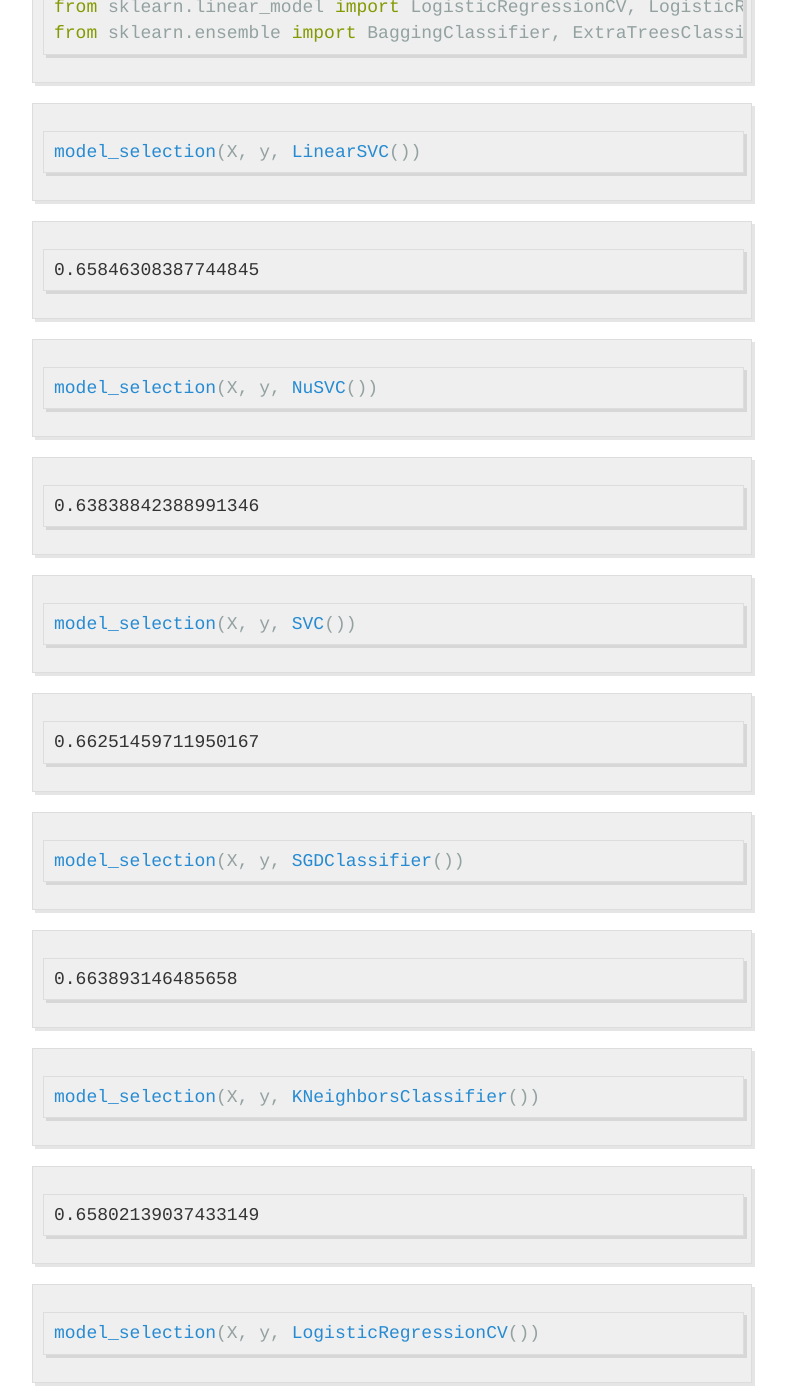
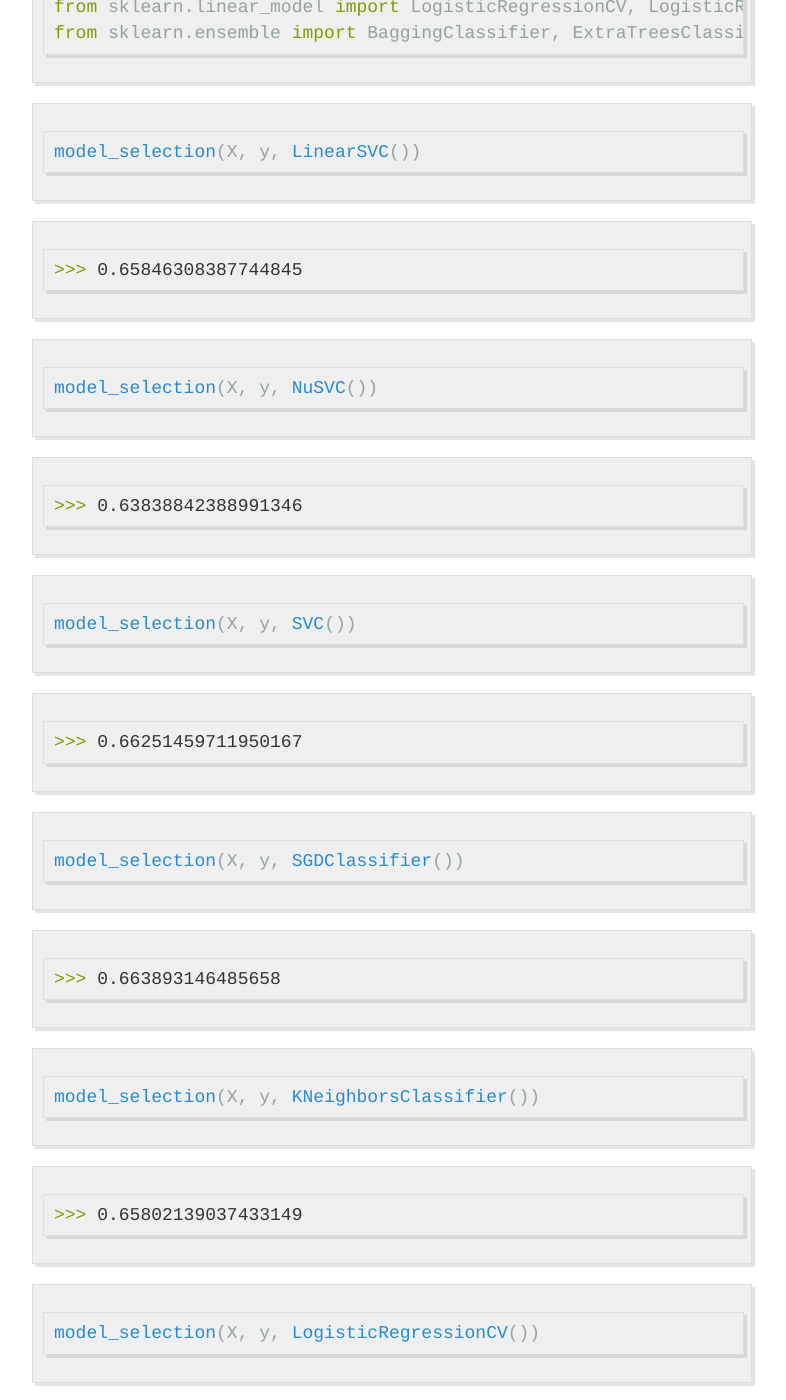
Before and after one commit to rebeccabilbro/rebeccabilbro.github.io, a Jekyll site: the page built from _posts/2017-2-1-visual-model-selection-with-yellowbrick.md, in a window 1280 px wide and 1400 px high, scrolled down 4771 px. Shown: the whole window, without its empty margins (248-1034 px from the left). Built offline with Jekyll 4.4.1, drawn with Linux system fonts in a browser that asks for light colours.

````diff
--- a/_posts/2017-2-1-visual-model-selection-with-yellowbrick.md
+++ b/_posts/2017-2-1-visual-model-selection-with-yellowbrick.md
@@ -216,11 +216,9 @@ from sklearn.ensemble import BaggingClassifier, ExtraTreesClassifier, RandomFore
 model_selection(X, y, LinearSVC())
 ```
 
-
-
-
-    0.65846308387744845
-
+```bash
+>>> 0.65846308387744845
+```
 
 
 
@@ -228,11 +226,9 @@ model_selection(X, y, LinearSVC())
 model_selection(X, y, NuSVC())
 ```
 
-
-
-
-    0.63838842388991346
-
+```bash
+>>> 0.63838842388991346
+```
 
 
 
@@ -240,11 +236,9 @@ model_selection(X, y, NuSVC())
 model_selection(X, y, SVC())
 ```
 
-
-
-
-    0.66251459711950167
-
+```bash
+>>> 0.66251459711950167
+```
 
 
 
@@ -252,11 +246,9 @@ model_selection(X, y, SVC())
 model_selection(X, y, SGDClassifier())
 ```
 
-
-
-
-    0.663893146485658
-
+```bash
+>>> 0.663893146485658
+```
 
 
 
@@ -264,11 +256,9 @@ model_selection(X, y, SGDClassifier())
 model_selection(X, y, KNeighborsClassifier())
 ```
 
-
-
-
-    0.65802139037433149
-
+```bash
+>>> 0.65802139037433149
+```
 
 
 
@@ -276,11 +266,9 @@ model_selection(X, y, KNeighborsClassifier())
 model_selection(X, y, LogisticRegressionCV())
 ```
 
-
-
-
-    0.65846308387744845
-
+```bash
+>>> 0.65846308387744845
+```
 
 
 
@@ -288,11 +276,9 @@ model_selection(X, y, LogisticRegressionCV())
 model_selection(X, y, LogisticRegression())
 ```
 
-
-
-
-    0.65812609897010799
-
+```bash
+>>> 0.65812609897010799
+```
 
 
 
@@ -300,11 +286,9 @@ model_selection(X, y, LogisticRegression())
 model_selection(X, y, BaggingClassifier())
 ```
 
-
-
-
-    0.69881710646041861
-
+```bash
+>>> 0.69881710646041861
+```
 
 
 
@@ -312,11 +296,9 @@ model_selection(X, y, BaggingClassifier())
 model_selection(X, y, ExtraTreesClassifier())
 ```
 
-
-
-
-    0.68713648045448383
-
+```bash
+>>> 0.68713648045448383
+```
 
 
 
@@ -324,11 +306,9 @@ model_selection(X, y, ExtraTreesClassifier())
 model_selection(X, y, RandomForestClassifier())
 ```
 
-
-
-
-    0.69957248348231649
-
+```bash
+>>> 0.69957248348231649
+```
 
 
 Which model performs best?
@@ -373,7 +353,7 @@ visual_model_selection(X, y, LinearSVC())
 ```
 
 
-![png](images/2017-02-01-linear-svc.png)
+![png](https://raw.githubusercontent.com/rebeccabilbro/rebeccabilbro.github.io/master/images/2017-02-01-linear-svc.png)
 
 
 
@@ -382,7 +362,7 @@ visual_model_selection(X, y, SVC())
 ```
 
 
-![png](images/2017-02-01-svc.png)
+![png](https://raw.githubusercontent.com/rebeccabilbro/rebeccabilbro.github.io/master/images/2017-02-01-svc.png)
 
 
 
@@ -391,7 +371,7 @@ visual_model_selection(X, y, NuSVC())
 ```
 
 
-![png](images/2017-02-01-nu-svc.png)
+![png](https://raw.githubusercontent.com/rebeccabilbro/rebeccabilbro.github.io/master/images/2017-02-01-nu-svc.png)
 
 
 
@@ -400,7 +380,7 @@ visual_model_selection(X, y, SGDClassifier())
 ```
 
 
-![png](images/2017-02-01-sgd-classifier.png)
+![png](https://raw.githubusercontent.com/rebeccabilbro/rebeccabilbro.github.io/master/images/2017-02-01-sgd-classifier.png)
 
 
 
@@ -409,7 +389,7 @@ visual_model_selection(X, y, BaggingClassifier())
 ```
 
 
-![png](images/2017-02-01-bagging-classifier.png)
+![png](https://raw.githubusercontent.com/rebeccabilbro/rebeccabilbro.github.io/master/images/2017-02-01-bagging-classifier.png)
 
 
 
@@ -418,7 +398,7 @@ visual_model_selection(X, y, ExtraTreesClassifier())
 ```
 
 
-![png](images/2017-02-01-extra-trees-classifier.png)
+![png](https://raw.githubusercontent.com/rebeccabilbro/rebeccabilbro.github.io/master/images/2017-02-01-extra-trees-classifier.png)
 
 
 
@@ -427,7 +407,7 @@ visual_model_selection(X, y, KNeighborsClassifier())
 ```
 
 
-![png](images/2017-02-01-k-neighbors-classifier.png)
+![png](https://raw.githubusercontent.com/rebeccabilbro/rebeccabilbro.github.io/master/images/2017-02-01-k-neighbors-classifier.png)
 
 
 
@@ -436,7 +416,7 @@ visual_model_selection(X, y, RandomForestClassifier())
 ```
 
 
-![png](images/2017-02-01-random-forest-classifier.png)
+![png](https://raw.githubusercontent.com/rebeccabilbro/rebeccabilbro.github.io/master/images/2017-02-01-random-forest-classifier.png)
 
 
 
@@ -445,7 +425,7 @@ visual_model_selection(X, y, LogisticRegression())
 ```
 
 
-![png](images/2017-02-01-logistic-regression.png)
+![png](https://raw.githubusercontent.com/rebeccabilbro/rebeccabilbro.github.io/master/images/2017-02-01-logistic-regression.png)
 
 
 
@@ -454,7 +434,7 @@ visual_model_selection(X, y, LogisticRegressionCV())
 ```
 
 
-![png](images/2017-02-01-logistic-regression-cv.png)
+![png](https://raw.githubusercontent.com/rebeccabilbro/rebeccabilbro.github.io/master/images/2017-02-01-logistic-regression-cv.png)
 
 
 Which model seems best now? Why?
````
